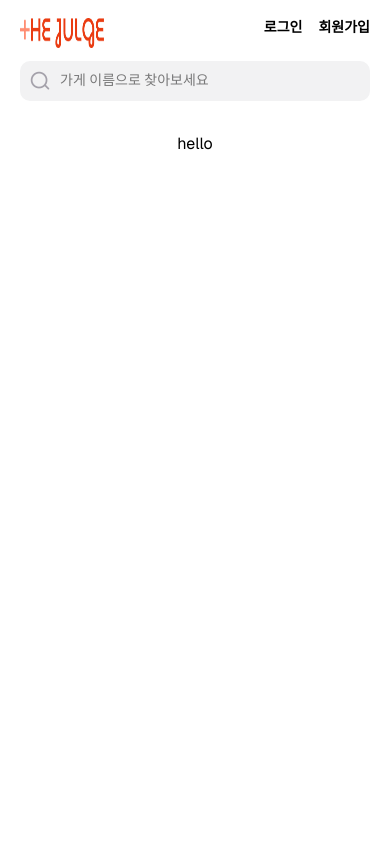
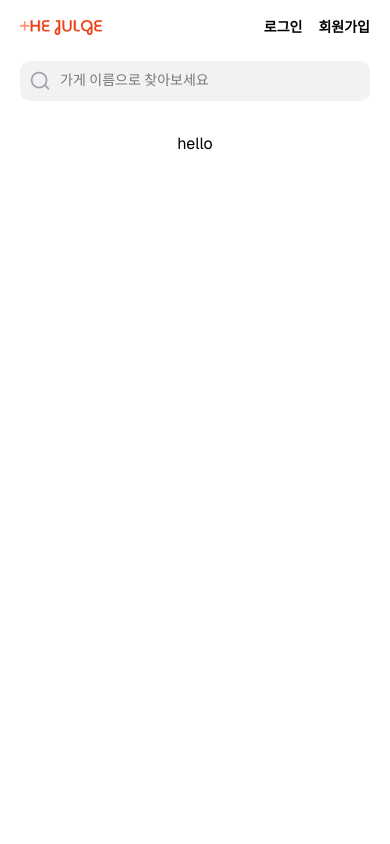
Before and after one commit to TopiaYu/thejulge15-8, a Next.js app: page / in a window 390 px wide. Shown: the top 844 px of the page. Built offline with nearby package versions, Linux system fonts and the light colour scheme.

Commit message:
style: font-size 테마 설정

```diff
--- a/src/app/globals.css
+++ b/src/app/globals.css
@@ -1,5 +1,33 @@
 @import 'tailwindcss';
 @import url(//spoqa.github.io/spoqa-han-sans/css/SpoqaHanSansNeo.css);
+
+@theme {
+  --color-orange: #ea3c12;
+  --color-black: #111322;
+  --color-gray-50: #7d7986;
+  --color-gray-40: #a4a1aa;
+  --color-gray-30: #cbc9cf;
+  --color-gray-20: #e5e4e7;
+  --color-gray-10: #f2f2f3;
+  --color-gray-5: #fafafa;
+  --color-white: #ffffff;
+  --color-red-40: #ff4040;
+  --color-red-30: #ff8d72;
+  --color-red-20: #ffaf9b;
+  --color-red-10: #ffebe7;
+  --color-blue-20: #0080ff;
+  --color-blue-10: #cce6ff;
+  --color-green-20: #20a81e;
+  --color-green-10: #d4f7d4;
+  --color-kakao: #fee500;
+  --text-xs: 12px;
+  --text-sm: 14px;
+  --text-base: 16px;
+  --text-lg: 20px;
+  --text-xl: 24px;
+  --text-2xl: 28px;
+}
+
 body {
   font-family: 'Spoqa Han Sans Neo', 'sans-serif';
 }
--- a/src/components/Footer.tsx
+++ b/src/components/Footer.tsx
@@ -3,8 +3,8 @@ import Link from 'next/link';
 
 const Footer = () => {
   return (
-    <footer className="w-full h-[126px] sm:h-[100px] px-5 pt-8 pb-4 sm:px-8 sm:py-[37px] bg-[#F2F2F3] relative sm:static">
-      <ul className="flex items-center justify-between text-[#7D7986] text-[14px] font-normal leading-[22px] sm:text-[16px] sm:leading-[26px]">
+    <footer className="w-full h-[126px] sm:h-[100px] px-5 pt-8 pb-4 sm:px-8 sm:py-[37px] bg-gray-10 relative sm:static">
+      <ul className="flex items-center justify-between text-[#7D7986] text-sm font-normal leading-[22px] sm:text-base sm:leading-[26px]">
         <li className="absolute bottom-4 sm:static sm:bottom-0">&copy;codeit-2023</li>
         <li>
           <ul className="flex items-center justify-between gap-[30px]">
--- a/src/components/Header.tsx
+++ b/src/components/Header.tsx
@@ -19,13 +19,13 @@ const Header = () => {
 
   return (
     <header className="w-full md:h-[70px] h-[102px] grid grid-cols-2 grid-rows-2 md:flex md:items-center md:justify-between xl:px-[208px] md:px-16 sm:px-8 px-5 md:pt-0 pt-[18px]">
-      <div className="relative sm:w-[108px] sm:h-[20px] w-[84px] h-[30px] md:mr-10 mr-[35px] col-start-1 row-start-1 md:mt-0">
+      <div className="relative sm:w-[108px] sm:h-[20px] w-[82px] h-[15px] md:mr-10 mr-[35px] col-start-1 row-start-1 md:mt-0">
         <Link href="/" className="relative w-full h-full inline-block">
           <Image src="/logo.png" fill alt="더줄게 로고" />
         </Link>
       </div>
       <Search value={value} onChange={inputHandler} />
-      <div className="flex font-bold text-base leading-5 lg:gap-10 sm:gap-3 gap-4 col-start-2 row-start-1 ml-auto text-[14px] sm:text-[16px] sm:leading-[20px]">
+      <div className="flex font-bold leading-5 lg:gap-10 sm:gap-3 gap-4 col-start-2 row-start-1 ml-auto text-sm sm:text-base sm:leading-[20px]">
         {!userData ? <GuestMenu /> : <UserMenu />}
       </div>
     </header>
--- a/src/components/Search.tsx
+++ b/src/components/Search.tsx
@@ -16,7 +16,7 @@ const Search = ({ value, onChange }: SearchProps) => {
 
   return (
     <form
-      className="mr-auto lg:max-w-[450px] md:max-w-[340px] w-full relative flex items-center col-start-1 row-start-2 col-span-2 text-[14px] sm:text-[16px] sm:leading-[20px]"
+      className="mr-auto lg:max-w-[450px] md:max-w-[340px] w-full relative flex items-center col-start-1 row-start-2 col-span-2 text-sm sm:text-base sm:leading-[20px]"
       onSubmit={handleSubmit}
     >
       <Image
@@ -27,7 +27,7 @@ const Search = ({ value, onChange }: SearchProps) => {
         className="absolute left-2.5"
       />
       <input
-        className="bg-[#F2F2F3] w-full h-10 rounded-[10px] px-2.5 pl-10"
+        className="bg-gray-10 w-full h-10 rounded-[10px] px-2.5 pl-10"
         type="text"
         name="keyword"
         placeholder="가게 이름으로 찾아보세요"
```
